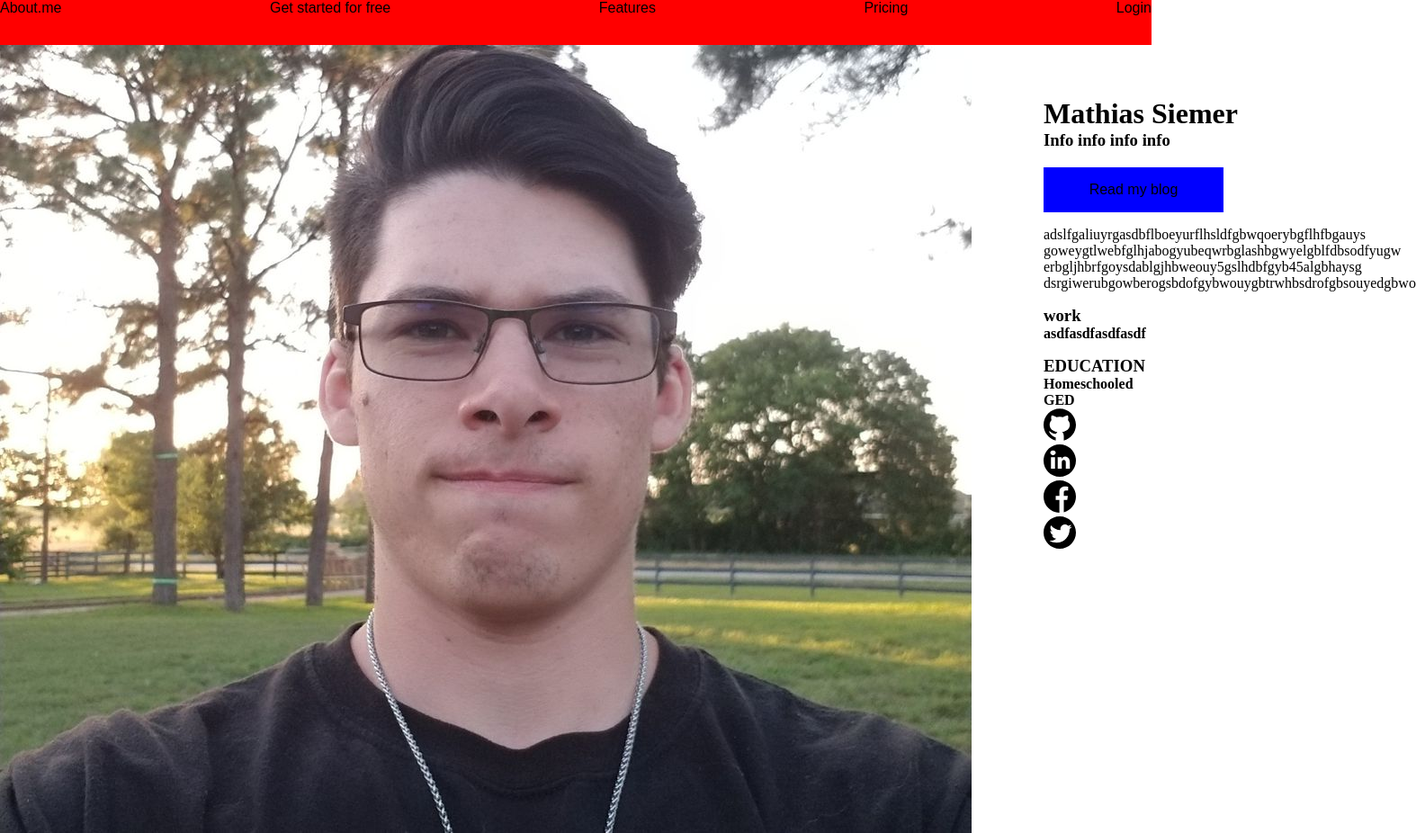
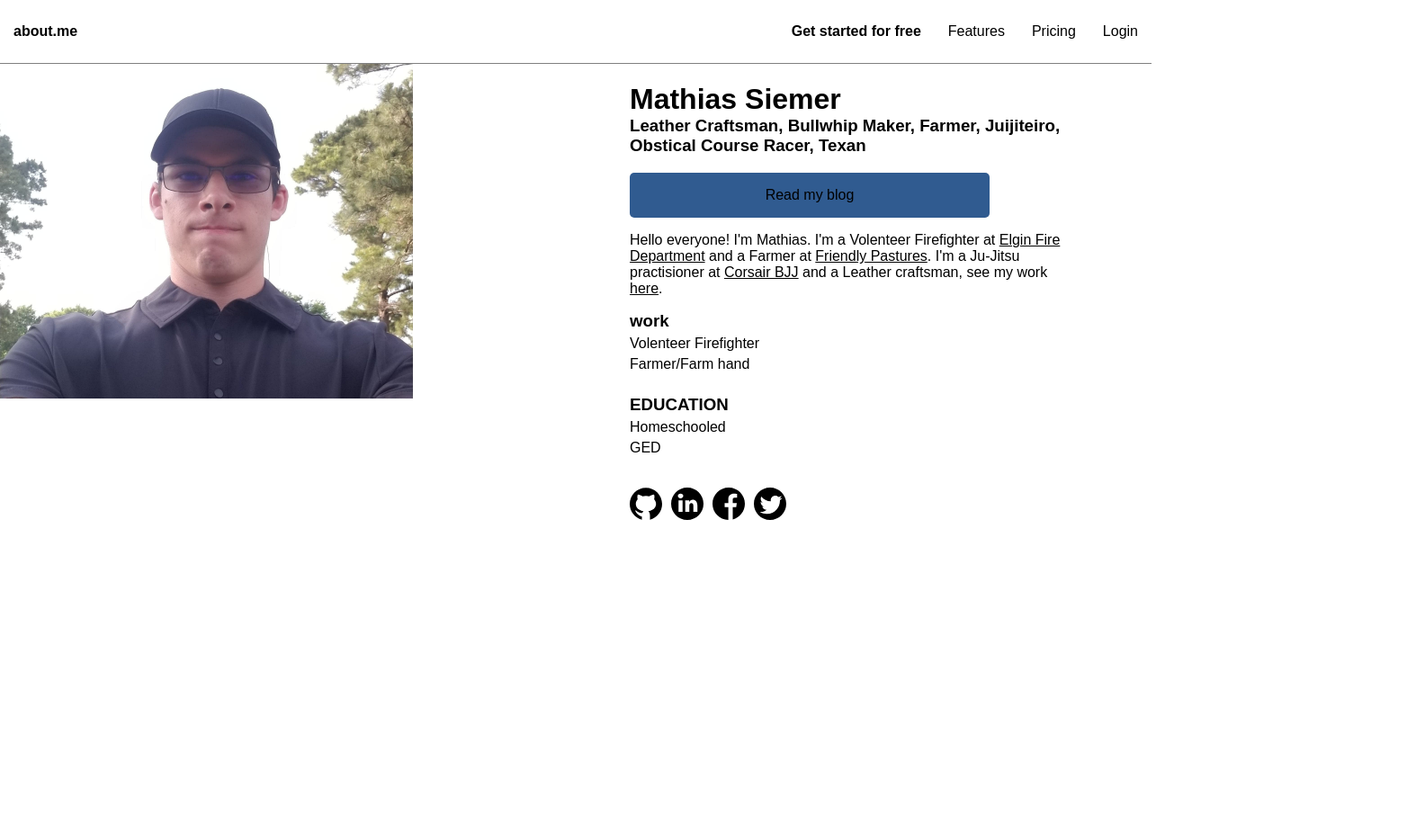
Before and after one commit to Msiemer/Msiemer.github.io, a plain HTML site: page index.html in a window 1280 px wide. Shown: the whole page at 90% size, 1574 px wide, since content can reach past the window. After the commit the page ends 800 px from the top, so only its background shows below. Drawn offline with Linux system fonts and the light colour scheme.

Commit message:
almost finished

```diff
--- a/index.html
+++ b/index.html
@@ -8,46 +8,47 @@
     </head>
     <body>
         <div class="nav-bar">
-            <a href="https://about.me/" class="nav-item NI1">About.me</a>
-            <a href="https://www.google.com/search?q=get+started+for+free&rlz=1CAEGXD_enUS963&oq=get+started+for+free&aqs=chrome..69i57j0i22i30l7j0i15i22i30j0i10i15i22i30.5410j0j4&sourceid=chrome&ie=UTF-8" class="nav-item NI2">Get started for free</a>
-            <a href="https://www.google.com/search?q=features&rlz=1CAEGXD_enUS963&oq=features&aqs=chrome..69i57j0i10i433j0i512j0i10i433j0i512l3j69i60.7714j1j9&sourceid=chrome&ie=UTF-8" class="nav-item NI3">Features</a>
-            <a href="https://www.google.com/search?q=pricing&rlz=1CAEGXD_enUS963&oq=pricing&aqs=chrome..69i57j0i131i433i512l2j0i512l2j0i433i512j0i512l2j0i131i433i512j0i512.15754j0j9&sourceid=chrome&ie=UTF-8" class="nav-item NI4">Pricing</a>
-            <a href="https://login.microsoftonline.com/login.srf?wa=wsignin1.0&rpsnv=2&ct=1367597751&rver=6.1.6206.0&wp=MCMBI&wreply=https:%2F%2Fportal.microsoftonline.com%2Flanding.aspx%3Ftarget%3D%252fdefault.aspx&lc=1033&id=271346" class="nav-item NI5">Login</a>
+            <a href="https://about.me/" class="NI1">about.me</a>
+            <a href="https://www.google.com/search?q=get+started+for+free&rlz=1CAEGXD_enUS963&oq=get+started+for+free&aqs=chrome..69i57j0i22i30l7j0i15i22i30j0i10i15i22i30.5410j0j4&sourceid=chrome&ie=UTF-8" class="nav-right NI2">Get started for free</a>
+            <a href="https://www.google.com/search?q=features&rlz=1CAEGXD_enUS963&oq=features&aqs=chrome..69i57j0i10i433j0i512j0i10i433j0i512l3j69i60.7714j1j9&sourceid=chrome&ie=UTF-8" class="nav-right NI3">Features</a>
+            <a href="https://www.google.com/search?q=pricing&rlz=1CAEGXD_enUS963&oq=pricing&aqs=chrome..69i57j0i131i433i512l2j0i512l2j0i433i512j0i512l2j0i131i433i512j0i512.15754j0j9&sourceid=chrome&ie=UTF-8" class="nav-right NI4">Pricing</a>
+            <a href="https://login.microsoftonline.com/login.srf?wa=wsignin1.0&rpsnv=2&ct=1367597751&rver=6.1.6206.0&wp=MCMBI&wreply=https:%2F%2Fportal.microsoftonline.com%2Flanding.aspx%3Ftarget%3D%252fdefault.aspx&lc=1033&id=271346" class="nav-right NI5">Login</a>
+
         </div>
         <div class="container">
 
-            <div class="image">
-                <img class="image" src="Profile-Image.jpg"></img>
+            <div class="image-container">
+                <img class="image-source" src="wide-profile-photo.jpg"></img>
             </div>
 
             <!--<div class="left-filler"></div>-->
 
             <div class="main-content">
                 <h1 class="header">Mathias Siemer</h1>
-                <h3 class="header-info">Info info info info</h3>
+                <h3 class="header-info">Leather Craftsman, Bullwhip Maker, Farmer, Juijiteiro, Obstical Course Racer, Texan</h3>
                 <div class="blog-link">
                     <a href="https://github.com/Msiemer/flexbox-profile-site/blob/main/FlexBox.html">Read my blog </a>
                 </div>
-                <div>
-                    <p>adslfgaliuyrgasdbflboeyurflhsldfgbwqoerybgflhfbgauys
-                    goweygtlwebfglhjabogyubeqwrbglashbgwyelgblfdbsodfyugw
-                    erbgljhbrfgoysdablgjhbweouy5gslhdbfgyb45algbhaysg
-                    dsrgiwerubgowberogsbdofgybwouygbtrwhbsdrofgbsouyedgbwo</p>
+                <div class="intro">
+                    <p>Hello everyone! I'm Mathias. I'm a Volenteer Firefighter at <a href="https://www.facebook.com/elginfiredepartment" class="paragraph-link">Elgin Fire Department</a> and a Farmer at
+                    <a href="https://www.facebook.com/FriendlyPastures" class="paragraph-link">Friendly Pastures</a>. I'm a Ju-Jitsu practisioner at <a href="https://www.facebook.com/corsairbjj" class="paragraph-link">Corsair BJJ</a> and a
+                    Leather craftsman, see my work <a href="https://www.instagram.com/mathias_siemer/" class="paragraph-link">here</a>.</p>
                 </div>
-                <div class="work">
+                <div class="works">
                     <h3 class="work w-child1">work</h3>
-                    <h4 class="work w-child2">asdfasdfasdfasdf</h4>
+                    <p class="work w-child2">Volenteer Firefighter</p>
+                    <p class="work w-child2">Farmer/Farm hand</p>
                 </div>
-                <div class="education">
+                <div class="educations">
                     <h3 class="education e-child1">EDUCATION</h3>
-                    <h4 class="education e-child2">Homeschooled</h4>
-                    <h4 class="education e-child3">GED</h4>
+                    <p class="education e-child2">Homeschooled</p>
+                    <p class="education e-child3">GED</hp>
                 </div>
                 <div class="Bubble-links">
-                    <div class="Bubble-link Link1"><a href=""><svg class="SVGInline-svg" xmlns="http://www.w3.org/2000/svg" viewBox="0 0 1000 1000"><path d="M1000 508c0 232-160 429-375 485V862c0-41-10-98-52-131 134-20 239-99 239-223 0-51-21-102-58-144 11-47 17-105-4-148-53 5-106 32-145 56-33-8-67-14-105-14s-73 6-106 14c-39-24-91-51-144-56-21 43-16 101-5 148-37 42-57 93-57 144 0 124 105 203 239 223-20 15-32 36-40 57-105 2-189-81-190-81-5-4-12-5-16-2-6 3-9 10-7 16 2 5 44 124 201 172v100C160 937 0 740 0 508 0 233 223 8 500 8c275 0 500 225 500 500z"></path></svg></a></div>
-                    <div class="Bubble-link Link2"><a><svg class="SVGInline-svg" xmlns="http://www.w3.org/2000/svg" viewBox="0 0 1000 1000"><path d="M1000 500c0 277-223 500-500 500S0 777 0 500 223 0 500 0s500 223 500 500zM375 260c-1-41-32-73-83-73-50 0-83 32-83 73s32 73 82 73h1c51 0 83-32 83-73zm-21 136H229v354h125V396zm458 166c0-114-56-187-146-187-50 0-87 30-104 75l-4-54H434c1 13 3 83 3 83v271h125V562c0-50 23-83 62-83 38 0 63 20 63 83v188h125V562z"></path></svg></a></div>
-                    <div class="Bubble-link Link3"><a><svg class="SVGInline-svg" xmlns="http://www.w3.org/2000/svg" viewBox="0 0 1000 1000"><path d="M1000 500c0 233-159 429-375 484V604h107l18-125H625V369c0-36 18-56 55-56h79V196s-37-8-90-8c-120 0-180 67-180 166v125H375v125h114v396C218 994 0 772 0 500 0 224 224 0 500 0s500 224 500 500z"></path></svg></a></div>
-                    <div class="Bubble-link Link4"><a><svg class="SVGInline-svg" xmlns="http://www.w3.org/2000/svg" viewBox="0 0 1000 1000"><path d="M1000 500c0 277-223 500-500 500S0 777 0 500 223 0 500 0s500 223 500 500zM875 317c-25 11-53 18-82 22 30-17 51-45 61-79-28 17-57 28-89 35-25-28-62-45-103-45-78 0-141 63-141 142 0 10 1 22 3 32-118-5-223-62-294-149-11 22-18 46-18 72 0 50 24 93 62 118-23 0-45-7-64-18v2c0 69 49 126 114 140-12 3-24 4-37 4-9 0-19-1-27-2 18 57 71 95 132 96-48 38-108 65-176 65-11 0-23-1-33-2 62 40 138 62 217 62 262 0 404-216 404-404v-18c28-19 51-45 71-73z"></path></svg></a></div>
+                    <div class="Bubble-link Link1"><a href="https://github.com/"><svg class="SVGInline-svg" xmlns="http://www.w3.org/2000/svg" viewBox="0 0 1000 1000"><path d="M1000 508c0 232-160 429-375 485V862c0-41-10-98-52-131 134-20 239-99 239-223 0-51-21-102-58-144 11-47 17-105-4-148-53 5-106 32-145 56-33-8-67-14-105-14s-73 6-106 14c-39-24-91-51-144-56-21 43-16 101-5 148-37 42-57 93-57 144 0 124 105 203 239 223-20 15-32 36-40 57-105 2-189-81-190-81-5-4-12-5-16-2-6 3-9 10-7 16 2 5 44 124 201 172v100C160 937 0 740 0 508 0 233 223 8 500 8c275 0 500 225 500 500z"></path></svg></a></div>
+                    <div class="Bubble-link Link2"><a href="https://www.linkedin.com/feed/"><svg class="SVGInline-svg" xmlns="http://www.w3.org/2000/svg" viewBox="0 0 1000 1000"><path d="M1000 500c0 277-223 500-500 500S0 777 0 500 223 0 500 0s500 223 500 500zM375 260c-1-41-32-73-83-73-50 0-83 32-83 73s32 73 82 73h1c51 0 83-32 83-73zm-21 136H229v354h125V396zm458 166c0-114-56-187-146-187-50 0-87 30-104 75l-4-54H434c1 13 3 83 3 83v271h125V562c0-50 23-83 62-83 38 0 63 20 63 83v188h125V562z"></path></svg></a></div>
+                    <div class="Bubble-link Link3"><a href="https://www.facebook.com/"><svg class="SVGInline-svg" xmlns="http://www.w3.org/2000/svg" viewBox="0 0 1000 1000"><path d="M1000 500c0 233-159 429-375 484V604h107l18-125H625V369c0-36 18-56 55-56h79V196s-37-8-90-8c-120 0-180 67-180 166v125H375v125h114v396C218 994 0 772 0 500 0 224 224 0 500 0s500 224 500 500z"></path></svg></a></div>
+                    <div class="Bubble-link Link4"><a href="https://twitter.com/?lang=en"><svg class="SVGInline-svg" xmlns="http://www.w3.org/2000/svg" viewBox="0 0 1000 1000"><path d="M1000 500c0 277-223 500-500 500S0 777 0 500 223 0 500 0s500 223 500 500zM875 317c-25 11-53 18-82 22 30-17 51-45 61-79-28 17-57 28-89 35-25-28-62-45-103-45-78 0-141 63-141 142 0 10 1 22 3 32-118-5-223-62-294-149-11 22-18 46-18 72 0 50 24 93 62 118-23 0-45-7-64-18v2c0 69 49 126 114 140-12 3-24 4-37 4-9 0-19-1-27-2 18 57 71 95 132 96-48 38-108 65-176 65-11 0-23-1-33-2 62 40 138 62 217 62 262 0 404-216 404-404v-18c28-19 51-45 71-73z"></path></svg></a></div>
                 </div>
             </div>
 
--- a/styles.css
+++ b/styles.css
@@ -8,72 +8,86 @@ a{
 }
 .nav-bar{
     display: flex;
-    flex-wrap: wrap;
-    justify-content: space-between;
+    justify-content: flex-end;
     align-items: baseline;
-    background-color: red;
-    height: 50px;
+    align-items: center;
+    height: 70px;
+    padding-left: 15px;
+    border-bottom: solid grey 1px
 }
-.NI1{
-    display: flex;
+.NI1 {
+    flex:2;
+    font-weight: 800;
 }
-.NI2{
-    display: flex;
-    justify-content: flex-end;
+.NI2 {
+    font-weight: 800;
 }
-.NI3{
-    display: flex;
-    justify-content: flex-end;
+.nav-right{
+    padding: 0px 15px 0px 15px;
 }
-.NI4{
-    display: flex;
-    justify-content: flex-end;
-}
-.NI5{
-    display: flex;
-    justify-content: flex-end;
-}
+
 .container{
     display: flex;
 }
-.image{
-    width: auto;
+.image-container{
+    flex: 2;
+}
+.image-source{
+    width: 74%;
 }
 .main-content{
     display: flex;
     flex-direction:column;
     justify-content:center;
     width: 500px;
-    height: 600px;
     margin: 0em 5em 0em 5em;
 
 }
 .header{
     margin-bottom: 0px;
+    font-family: sans-serif;
 }
 .header-info{
     margin-top: 0px;
+    font-family: sans-serif;
 }
 .blog-link{
     display: flex;
     justify-content:center;
     align-items:center;
-    width: 200px;
+    width: 400px;
     height: 50px;
-    background-color: blue;
+    color: white;
+    background-color: #305B90;
+    border-radius: 5px;
 }
-.work{
+.intro {
+    font-family: sans-serif;
+}
+.paragraph-link {
+    text-decoration: underline;
+}
+.works{
     margin: 0px;
 }
-.w-child2{
-    margin-bottom: 16px;
+.work {
+    margin: 0px 0px 5px 0px;
+    font-family: sans-serif;
+}
+.educations{
+    margin: 20px 0px 0px 0px;
 }
 .education{
-    margin: 0px;
+    margin: 0px 0px 5px 0px;
+    font-family: sans-serif;
+}
+.Bubble-links {
+    display: flex;
+    height: 36px;
+    margin-top: 30px;
 }
 .Bubble-link {
-    list-style-type: none;
-    flex-direction: row;
+    margin-right: 10px;
 }
 .Link1{
     width: 36px;
```
Also changed, not shown: wide-profile-photo.jpg (added).
